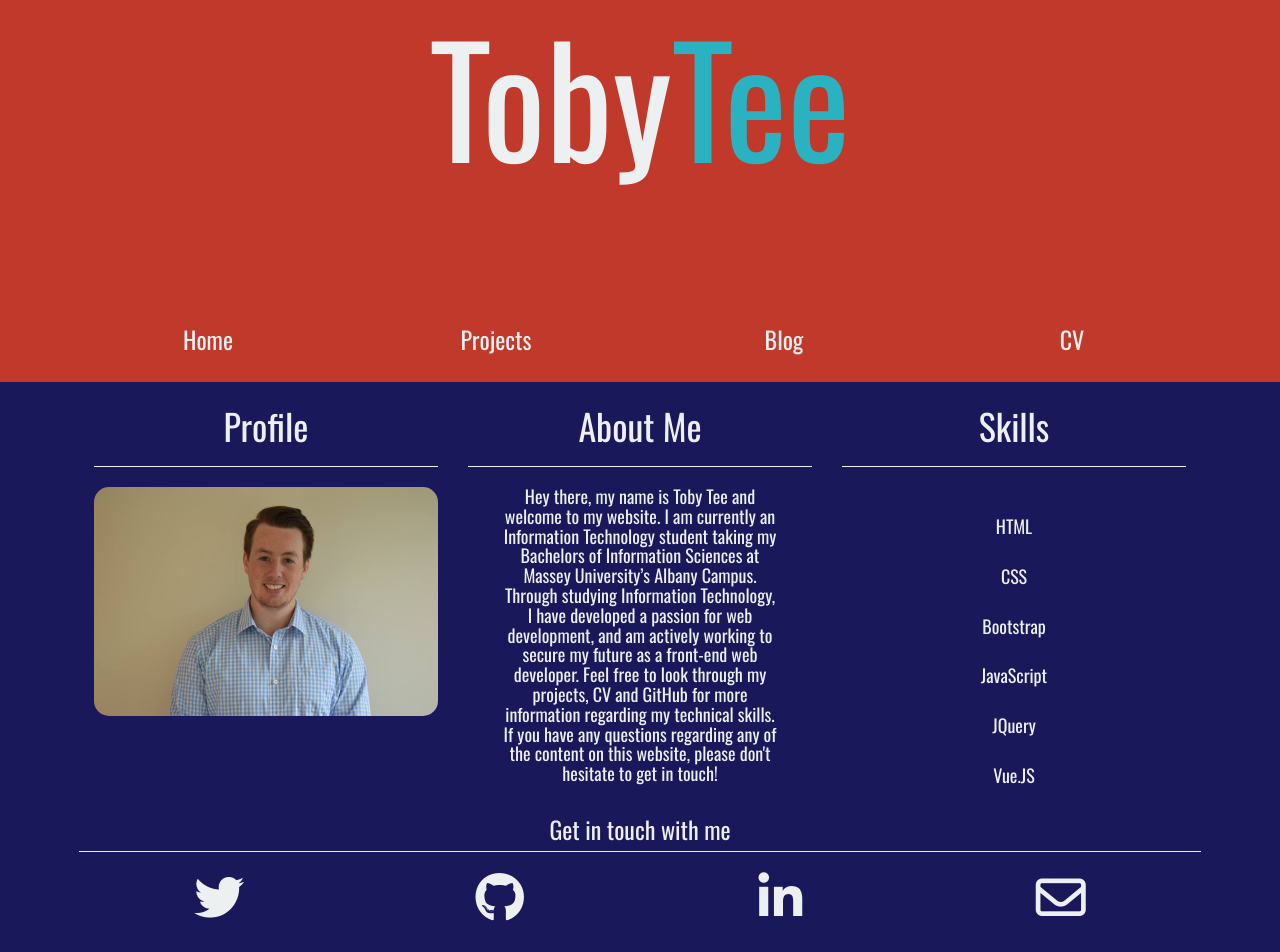
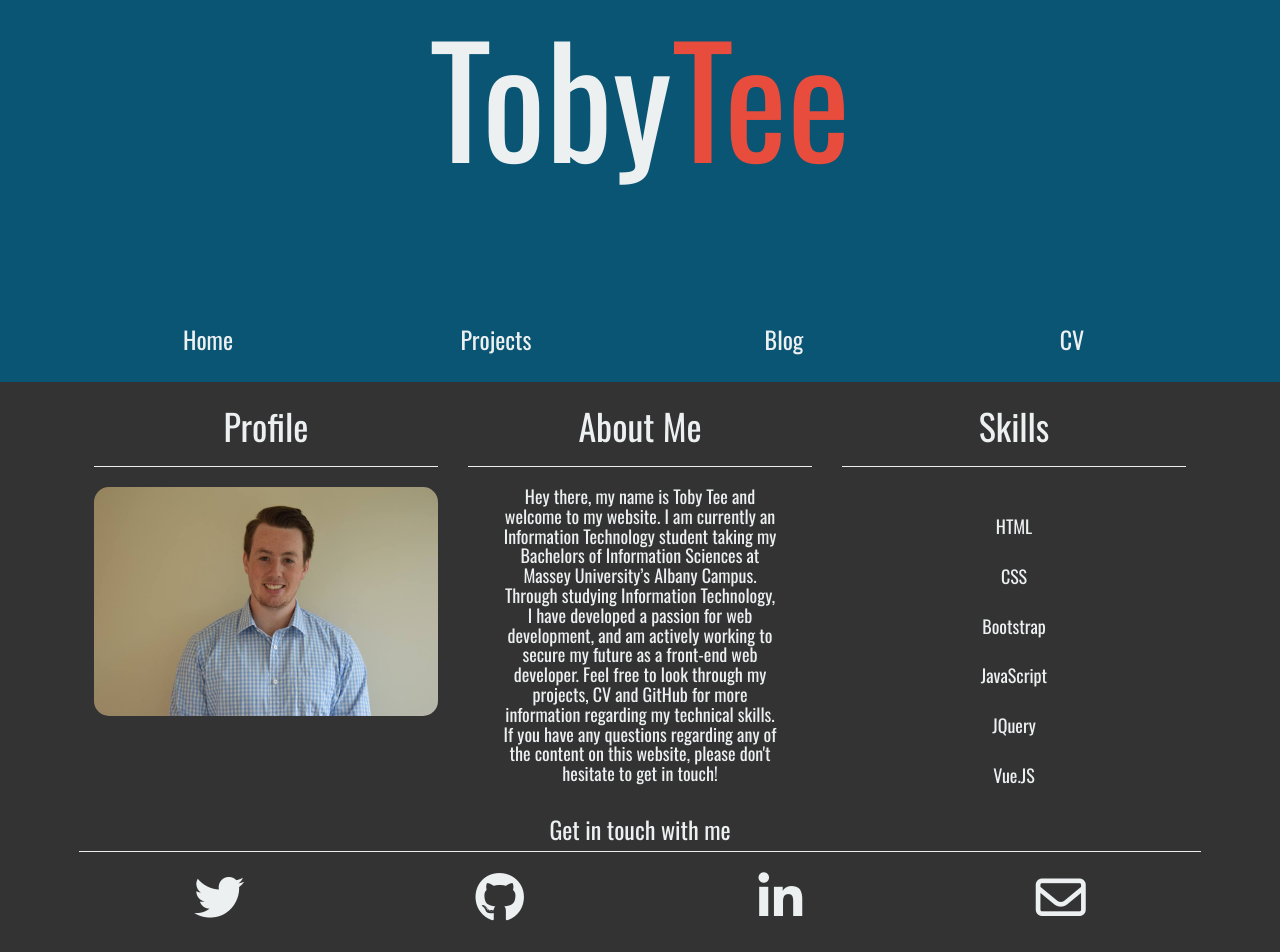
Before and after one commit to Tobytee17/myPortfolio, a Vue app: page / in a window 1280 px wide. Shown: the part 115-1067 px from the top of the page. Built offline with nearby package versions, Linux system fonts and the light colour scheme.

Commit message:
Website Restyle
Changed website colourscheme to a have a cooler, more relaxed feel to it. Also changed favicon + added links to github/live sites of multiple projects

```diff
--- a/index.html
+++ b/index.html
@@ -10,7 +10,8 @@
     <!--Google Fonts CDN-->
     <link href="https://fonts.googleapis.com/css?family=Oswald" rel="stylesheet">
     <meta charset="utf-8">
-    <title>TobyTee</title>
+    <link rel="icon" href="/static/favicon.ico">
+    <title>Toby Tee</title>
   </head>
   <body>
     <div id="app"></div>
--- a/src/App.vue
+++ b/src/App.vue
@@ -31,7 +31,7 @@ export default {
 }
 
 body {
-  background: #18185b;
+  background: #333333;
   padding: 0px;
 }
 
--- a/src/components/Blog.vue
+++ b/src/components/Blog.vue
@@ -46,7 +46,7 @@ small {
 
 a {
   text-decoration: none;
-  color: #e74c3c;
+  color: #0a5573;
 }
 
 a:hover {
@@ -54,6 +54,6 @@ a:hover {
 }
 
 .blog {
-  background: #18185b;
+  background: #333333 ;
 }
 </style>
--- a/src/components/BlogPost.vue
+++ b/src/components/BlogPost.vue
@@ -34,7 +34,7 @@ export default {
 
 <style scoped>
 h1 {
-  color: #e74c3c;
+  color: #0a5573;
 }
 
 p {
@@ -56,6 +56,6 @@ small {
 }
 
 .blogPost {
-  background: #18185b;
+  background: #333333;
 }
 </style>
--- a/src/components/Headings.vue
+++ b/src/components/Headings.vue
@@ -75,13 +75,13 @@ h3 {
 }
 
 #lastName {
-  color: #2bb2c0;
+  color: #e74c3c;
   font-size: 150px;
   margin: 10% 0% 10% 0%;
   display: inline-block;
 }
 
 .headings {
-  background: #c0392b;
+  background: #0a5573;
 }
 </style>
--- a/src/components/Home.vue
+++ b/src/components/Home.vue
@@ -69,7 +69,7 @@ a {
 }
 
 a:hover {
-    color: #c0392b;
+    color: #0b79a5;
 }
 
 i:hover {
@@ -85,10 +85,6 @@ i:hover {
     margin-top: 0px;
 }
 
-.home {
-    color: #ecf0f1;
-}
-
 .img-responsive {
     border-radius: 15px;
 }
@@ -98,6 +94,7 @@ i:hover {
 }
 
 .home {
-    background: #18185b;
+    background: #333333;
+    color: #ecf0f1;
 }
 </style>
--- a/src/components/Projects.vue
+++ b/src/components/Projects.vue
@@ -23,9 +23,9 @@ export default {
   data() {
     return {
       projectList: [
-        { title: 'Portfolio Website', description: "This is the website you are currently viewing. It has been created as a centralised hub to display my work, and allow me to track my progress as a developer.", technology: 'HTML/CSS (Bootstrap), Javascript (Vue.js)', github: "", source: "../static/portfolioWebsite.png", onGithub: false, isLive: true, liveSite: "./", },
+        { title: 'Portfolio Website', description: "This is the website you are currently viewing. It has been created as a centralised hub to display my work, and allow me to track my progress as a developer.", technology: 'HTML/CSS (Bootstrap), Javascript (Vue.js)', github: "https://github.com/Tobytee17/myPortfolio", source: "../static/portfolioWebsite.png", onGithub: true, isLive: true, liveSite: "./", },
         { title: 'Currency Converter', description: "A basic currency converter that pulls the current exchange rates for 30 different currencies from the Central European Bank.", technology: 'HTML/CSS (Bootstrap), Javascript, JQuery', github: "https://github.com/Tobytee17/currencyConverter", source: "../static/currencyConverter.png", onGithub: true, isLive: false, liveSite: "", },
-        { title: 'ToDo List', description: "A simple ToDo list that lets users add tasks to their list, then cross them off and delete them upon completion.", technology: 'HTML/CSS (Bootstrap), Javascript, JQuery', github: "https://github.com/Tobytee17/ToDoList", source: "../static/ToDoList.png", onGithub: true, isLive: false, liveSite: "", },
+        { title: 'ToDo List', description: "A simple ToDo list that lets users add tasks to their list, then cross them off and delete them upon completion.", technology: 'HTML/CSS (Bootstrap), Javascript, JQuery', github: "https://github.com/Tobytee17/ToDoList", source: "../static/ToDoList.png", onGithub: true, isLive: true, liveSite: "https://tobytee17.github.io/ToDoList/", },
         { title: 'Quote Generator', description: "A quote generator that gives users a quote from a stored list. Users can also contribute their own quotes which can then also be given to other users", technology: 'HTML/CSS, Javascript, PHP', github: "https://github.com/Tobytee17/quoteGenerator", source: "../static/quoteGenerator.png", onGithub: true, isLive: false, liveSite: "", },
       ],
     }
@@ -74,7 +74,7 @@ h4 {
 .btn {
   display: inline;
   margin: 30px 0px 20px 0px;
-  background: #2bb2c0;
+  background: #0a5573;
 }
 
 .btn:hover {
@@ -93,7 +93,7 @@ h4 {
 }
 
 .projects {
-  background: #18185b;
+  background: #333333;
   padding-top: 5px;
   padding-bottom: 5px;
 }
```
Also changed, not shown: static/portfolioWebsite.png, 1 other file (tests, documents, lock files or other folders).
